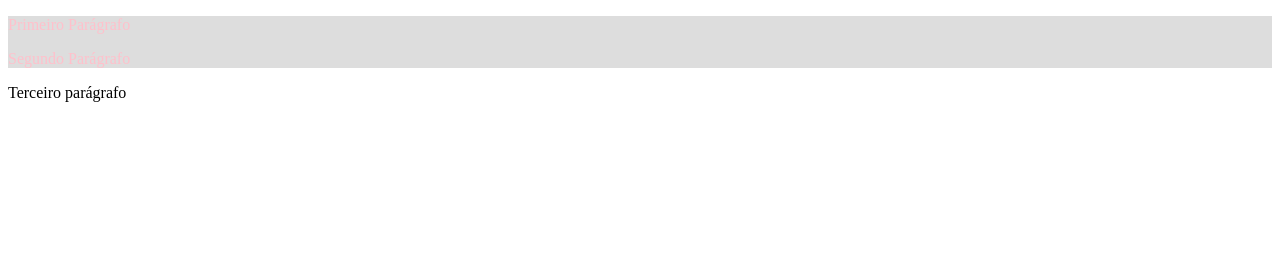
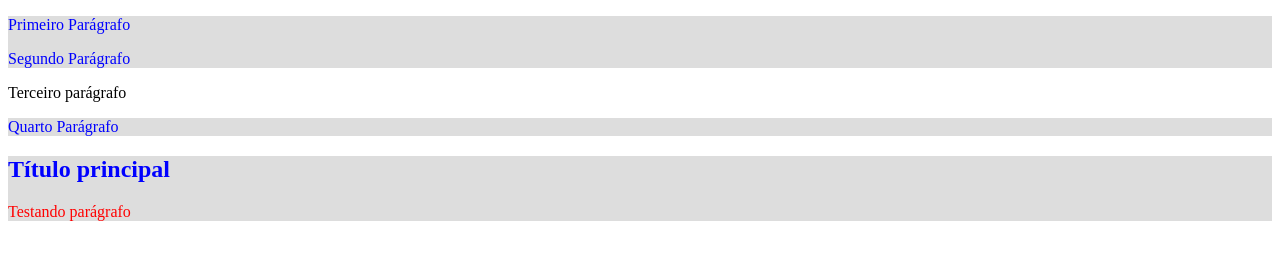
Before and after one commit to danilo-borges-dev/SASS_CSS_CURSO, a plain HTML site: page 03_Nesting/index.html in a window 1280 px wide. Drawn offline with Linux system fonts and the light colour scheme.

Commit message:
Praticando com nesting

```diff
--- a/03_Nesting/index.html
+++ b/03_Nesting/index.html
@@ -19,5 +19,16 @@
     <p>
         Terceiro parágrafo
     </p>
+    <div>
+        <p>
+            Quarto Parágrafo
+        </p>
+    </div>
+    <main>
+        <h2>Título principal</h2>
+        <p>
+            Testando parágrafo
+        </p>
+    </main>
 </body>
 </html>
--- a/03_Nesting/sass/styles.sass
+++ b/03_Nesting/sass/styles.sass
@@ -1,5 +1,9 @@
-div
+div, main
     background-color: #ddd
 
+    p, h2
+        color: blue
+
+main
     p
-        color: pink
+        color: red
```
Also changed, not shown: 03_Nesting/css/styles.css, 1 other file.
